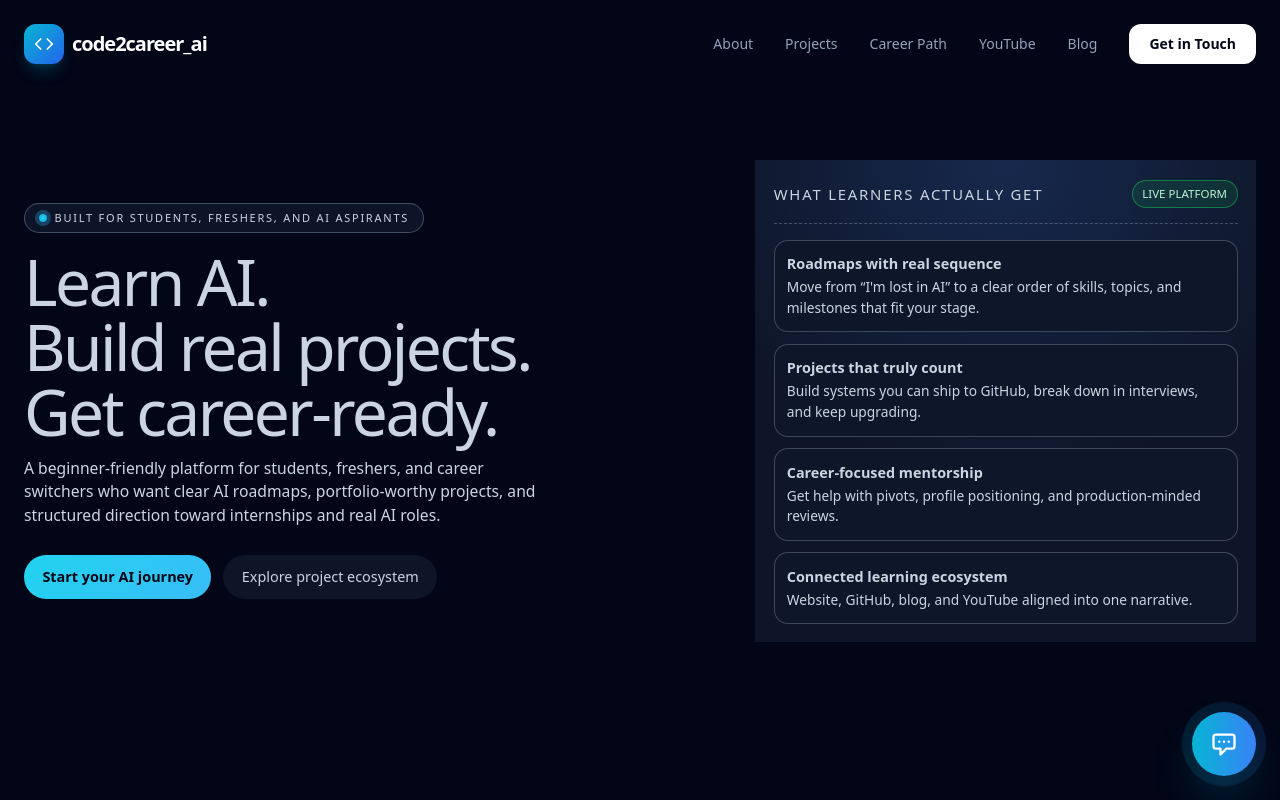
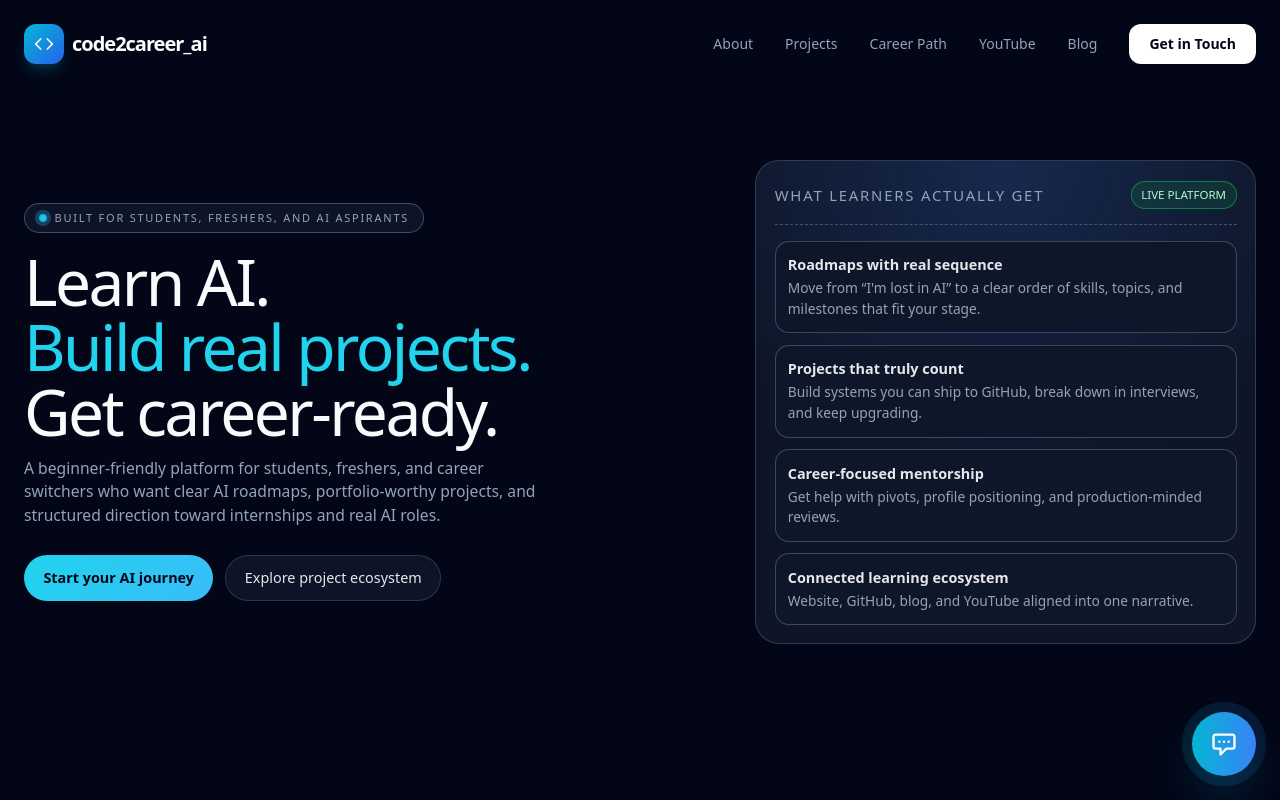
Before and after one commit to RzLetsCode/portfolio, a Next.js app: page /portfolio/ in a window 1280 px wide. Shown: the top 800 px of the page. Built offline with nearby package versions, Linux system fonts and the light colour scheme.

Commit message:
Refactor Hero component styles for improved design

```diff
--- a/components/Hero.module.css
+++ b/components/Hero.module.css
@@ -1,5 +1,5 @@
 .section {
-  margin: 0; /* outer section spacing is controlled by page.tsx */
+  margin: 0;
 }
 
 .pill {
@@ -13,7 +13,7 @@
   font-size: 11px;
   letter-spacing: 0.16em;
   text-transform: uppercase;
-  color: var(--muted);
+  color: #94a3b8; /* muted */
 }
 
 .pill::before {
@@ -37,15 +37,16 @@
   line-height: 1.02;
   letter-spacing: -0.04em;
   margin: 1rem 0 0.75rem;
+  color: #f9fafb; /* ensure heading text is white */
 }
 
 .heroTitle span {
-  color: var(--accent);
+  color: #22d3ee; /* accent color just for the span */
 }
 
 .heroSub {
   max-width: 32rem;
-  color: var(--muted);
+  color: #94a3b8; /* muted */
   font-size: 0.98rem;
 }
 
@@ -64,27 +65,28 @@
   border-radius: 999px;
   padding: 0.7rem 1.15rem;
   font-size: 0.9rem;
-  border: 1px solid var(--border-soft);
+  border: 1px solid rgba(51, 65, 85, 0.8); /* border-soft */
   cursor: pointer;
   text-decoration: none;
 }
 
 .btnPrimary {
   background: linear-gradient(135deg, #22d3ee, #38bdf8);
-  color: #020617;
+  color: #020617; /* dark text on cyan button */
   border-color: transparent;
   font-weight: 600;
 }
 
 .btnSecondary {
   background: rgba(15, 23, 42, 0.9);
-  color: var(--text);
+  color: #e5e7eb; /* light gray text */
   font-weight: 500;
 }
 
+/* Right side card */
 .heroSide {
-  border-radius: var(--radius-xl);
-  border: 1px solid var(--border);
+  border-radius: 24px;
+  border: 1px solid rgba(51, 65, 85, 0.9);
   background:
     radial-gradient(circle at top, rgba(59, 130, 246, 0.18), transparent 60%),
     rgba(15, 23, 42, 0.95);
@@ -105,7 +107,7 @@
   font-size: 0.93rem;
   letter-spacing: 0.12em;
   text-transform: uppercase;
-  color: var(--muted-soft);
+  color: #94a3b8;
 }
 
 .heroSideChip {
@@ -122,7 +124,7 @@
   display: grid;
   gap: 0.7rem;
   font-size: 0.86rem;
-  color: var(--muted);
+  color: #94a3b8;
 }
 
 .heroSide li {
@@ -134,7 +136,7 @@
 
 .heroSide li strong {
   display: block;
-  color: var(--text);
+  color: #e5e7eb;
   font-size: 0.9rem;
   margin-bottom: 0.15rem;
 }
```
